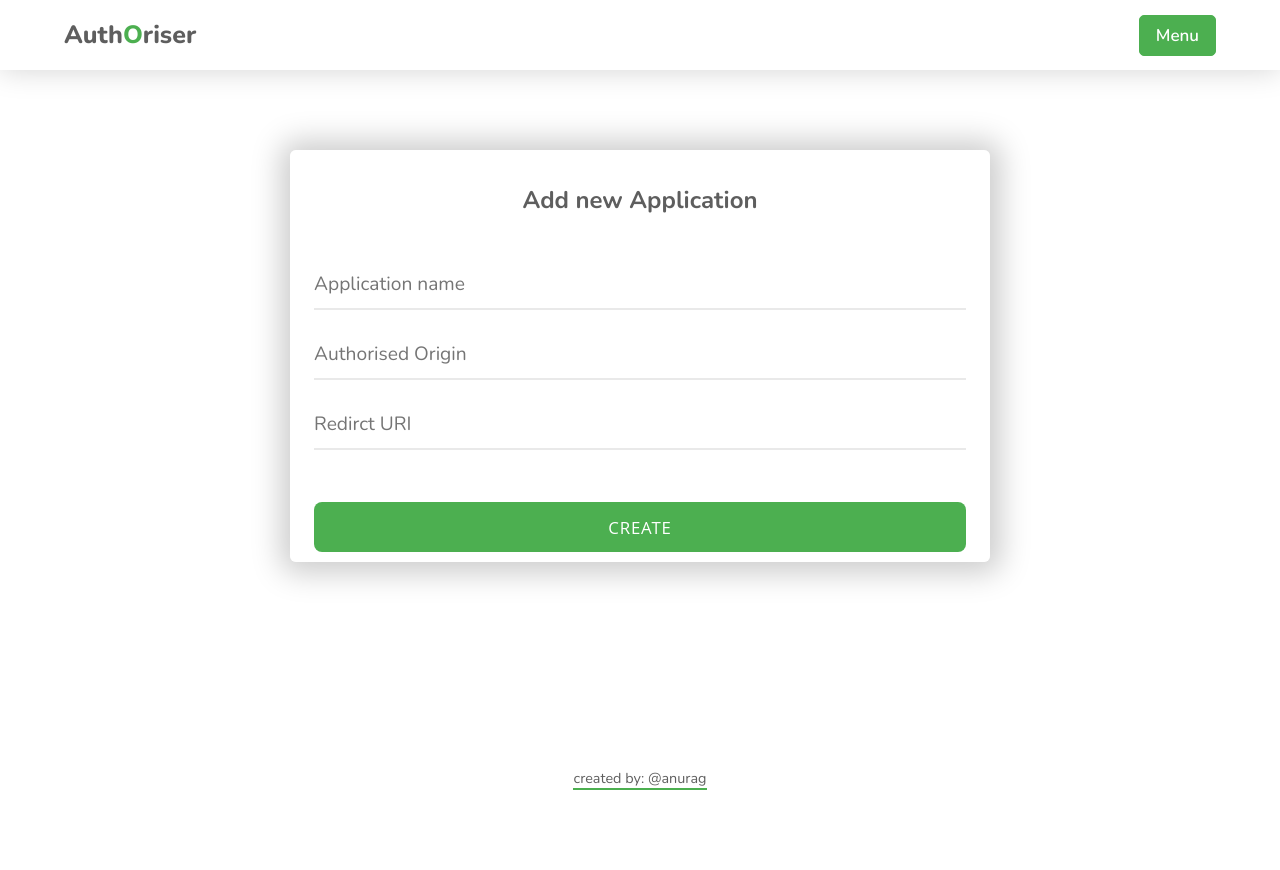
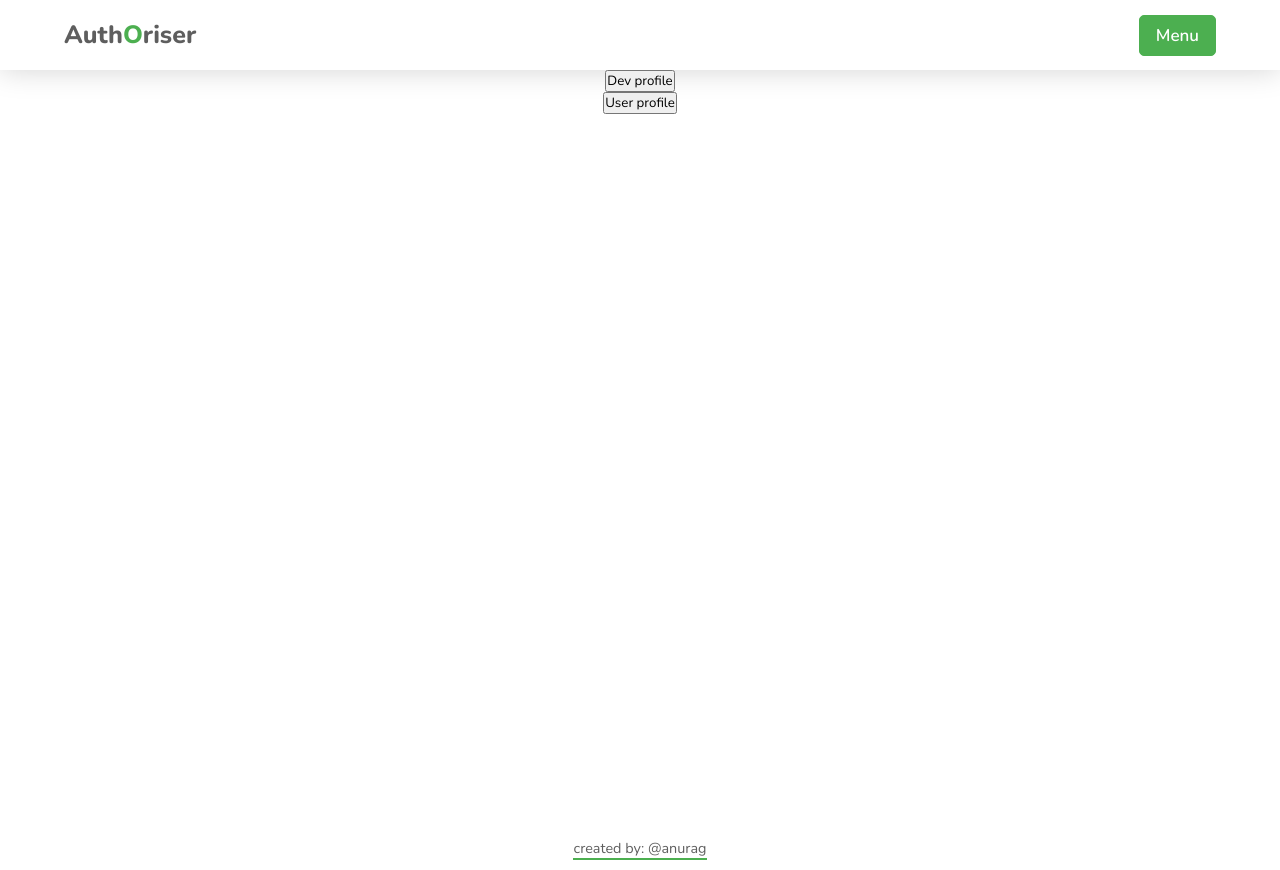
Before and after one commit to theanuragshukla/OAuthVerification, a Node server app: template views/landing.hbs in a window 1280 px wide. Before the commit the page ends 790 px from the top, so only its background shows below. Run offline with Node 20, Linux system fonts and the light colour scheme; the template is opened without the code that fills it, so the values that code supplies are empty; some libraries are stand-ins or nearby versions.

Commit message:
setup routes for dev and user accounts

```diff
--- a/routes/apps.js
+++ b/routes/apps/index.js
@@ -2,8 +2,8 @@ const express = require('express')
 const router = express.Router()
 const {randomUUID:uuid} = require('crypto')
 const {checklen, checkSpaces} = require('some-random-form-validator')
-const {resolveToken, generateUid} = require('../utils')
-const db = require("../config/database")
+const {resolveToken, generateUid} = require('../../utils')
+const db = require("../../config/database")
 const bcrypt = require("bcryptjs")
 const saltRounds=10
 const redis = require('redis')
--- a/routes/auth.js
+++ b/routes/auth/index.js
@@ -2,10 +2,10 @@ const express = require('express')
 const router = express.Router()
 const jwt = require('jsonwebtoken')
 const bcrypt = require("bcryptjs")
-const db = require("../config/database")
+const db = require("../../config/database")
 const saltRounds=10
 const secret = process.env.JWT_SECRET_KEY
-const {verifyToken, generateUid} = require('../utils')
+const {verifyToken, generateUid} = require('../../utils')
 const {checkPass, checkName, checkEmail} = require('some-random-form-validator');
 
 router.get('/login',async (req,res)=>{
--- a/routes/dash.js
+++ b/routes/dash/dev/allApps/index.js
@@ -1,8 +1,8 @@
 const express = require('express')
 const router = express.Router()
 
-router.get('/',(req,res)=>{
-	res.render("landing")
+router.get('/', (req, res)=>{
+	res.render('allApps')
 })
 
 module.exports = router
--- /dev/null
+++ b/views/allApps.hbs
@@ -0,0 +1,3 @@
+<div class="super">
+	<h2>All Apps</h2>
+</div>
--- /dev/null
+++ b/views/dev.hbs
@@ -0,0 +1,4 @@
+<div class="super">
+	<button onclick="(()=>location.href='/dev/all-apps')()">All apps</button>
+	<button onclick="(()=>location.href='/dev/add-new-app')()">Add new app</button>
+</div>
--- a/views/landing.hbs
+++ b/views/landing.hbs
@@ -1,33 +1,4 @@
-<div class="form-wrapper addNewApp">
-	<h1>Add new Application</h1>
-	<form>
-		<div class="form-item">
-			<label for="appName"></label>
-			<input type="text" name="appName" id='appName' required="required" placeholder="Application name" autocomplete='false'></input>
-		</div>
-		<div data-error = "name" class="errorMsg">
-			{{>error}}
-			<span>enter a valid name</span>
-		</div>
-		<div class="form-item">
-			<label for="trustedOrigin"></label>
-			<input type="text" name="trustedOrigin" id='trustedOrigin'  placeholder="Authorised Origin" autocomplete='false'></input>
-		</div>
-		<div data-error = "origin" class="errorMsg">
-			{{>error}}
-			<span>enter a valid URL</span>
-		</div>
-		<div class="form-item">
-			<label for="redirectUri"></label>
-			<input type="text" name="redirectUri" id='redirectUri' required="required" placeholder="Redirct URI" autocomplete='false'></input>
-		</div>
-		<div data-error = "redirect" class="errorMsg">
-			{{>error}}
-			<span>enter a valid URL</span>
-		</div>
-		<div class="button-panel">
-			<input type="button" id="createBtn" class="button" onclick="createApp(this)" title="Create" value="Create"></input>
-		</div>
-	</form>
+<div class="super">
+	<button onclick="(()=>location.href='/dev')()">Dev profile</button>
+	<button onclick="(()=>location.href='/profile')()">User profile</button>
 </div>
-<script defer src="/static/js/newApp.js"></script>
```
Also changed, not shown: index.js (+4 -3 lines), routes/dash/dev/addNew/index.js (added, +8 -0 lines), routes/dash/dev/index.js (added, +10 -0 lines), routes/dash/index.js (added, +9 -0 lines), views/addNewApp.hbs (added, +33 -0 lines), 1 other file.
